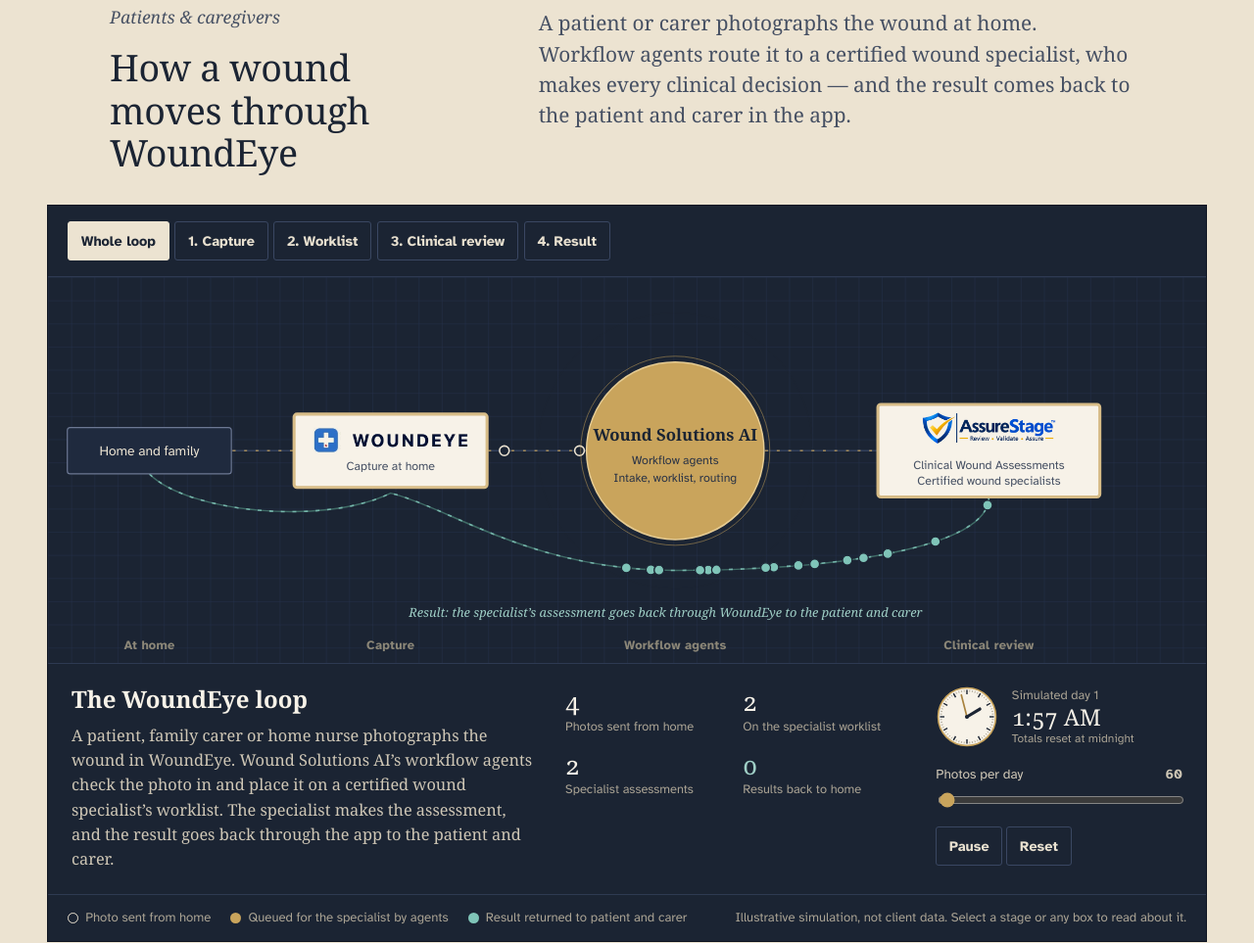
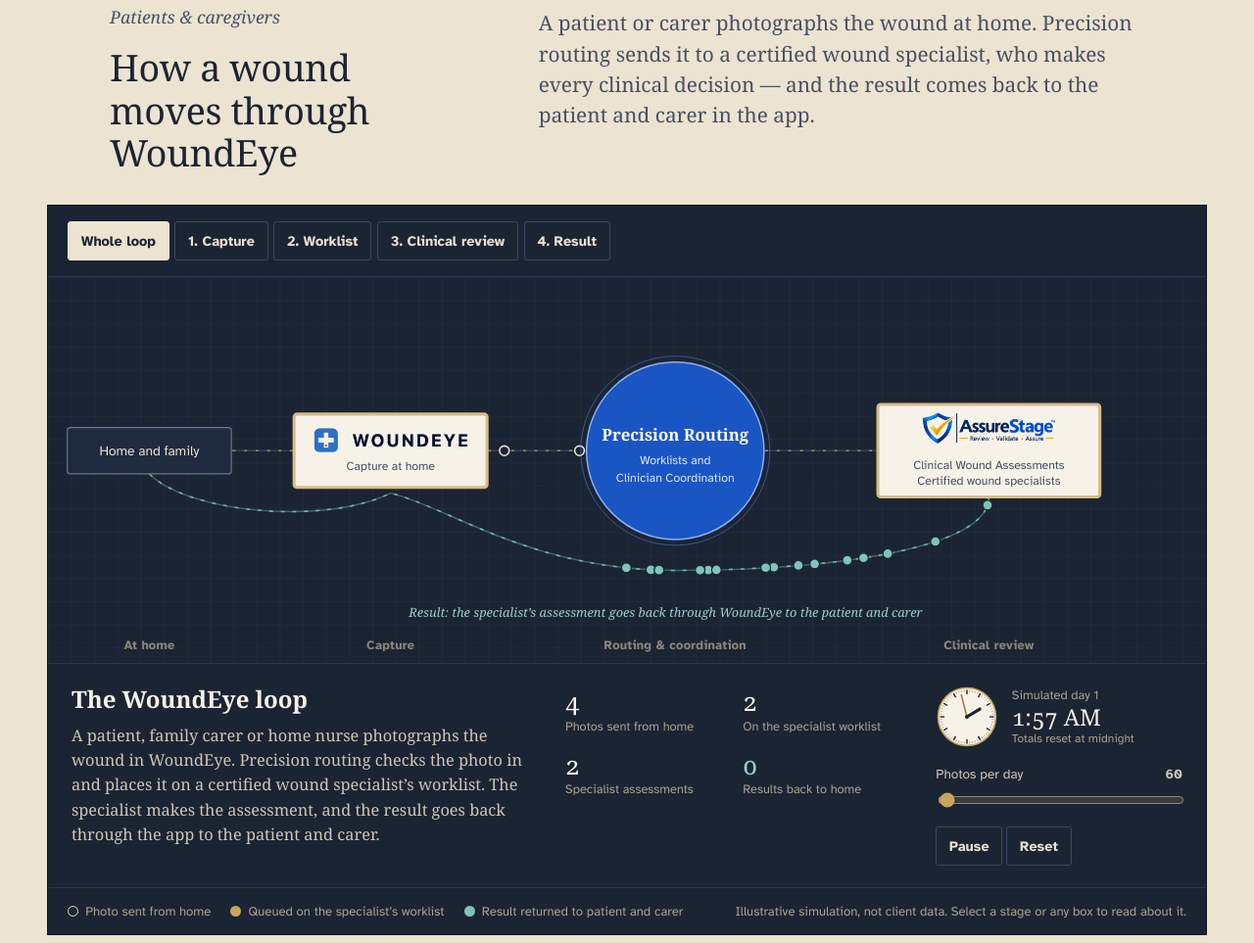
Before and after one commit to TrustedSciences/woundeye-ai.com, a plain HTML site: page index.html in a window 1280 px wide. Shown: the part 3487-4450 px from the top of the page at 98% size. Drawn offline with Linux system fonts and the light colour scheme; animation ran at ten frames a second.

Commit message:
Remove AI and agent language; Precision Routing circle in AssureStage blue
Core node now reads 'Precision Routing / Worklists and Clinician
Coordination'; all panel text, notes, captions and legends use precision
routing and coordination wording instead of AI or agents.

Co-Authored-By: Claude Opus 5.5 <noreply@anthropic.com>
Claude-Session: https://claude.ai/code/session_01R9aSUyF9bMh6Z1mYomoeGy

```diff
--- a/css/styles.css
+++ b/css/styles.css
@@ -760,3 +760,9 @@ main > .hero ~ section:not(.flow-intro) { scroll-margin-top: calc(4.5rem + 1px);
 .uc-head .back-link { margin-bottom: 1.75rem; }
 .uc-flow { margin-top: 2rem; margin-bottom: clamp(2.5rem, 5vw, 4rem); }
 section > .source-note.wrap { margin-top: -2rem; margin-bottom: 2.5rem; display: block; }
+
+/* Precision Routing circle: AssureStage blue */
+.flow .node-core .shape { fill: #1A55C4; stroke: #8FB0EE; stroke-width: 1.5; }
+.flow .node-core text, .flow .node-core .n-label { fill: #FFFFFF; }
+.flow .node-core .n-sub { fill: #DCE6FA; }
+.flow .core-ring, .flow .core-pulse { stroke: #5C8DE4; }
--- a/index.html
+++ b/index.html
@@ -213,7 +213,7 @@
           <p class="kicker">Patients &amp; caregivers</p>
           <h2>How a wound moves through WoundEye</h2>
         </div>
-        <p class="lede">A patient or carer photographs the wound at home. Workflow agents route it to a certified wound specialist, who makes every clinical decision — and the result comes back to the patient and carer in the app.</p>
+        <p class="lede">A patient or carer photographs the wound at home. Precision routing sends it to a certified wound specialist, who makes every clinical decision — and the result comes back to the patient and carer in the app.</p>
       </div>
     </div>
     <div class="wrap flow-wide uc-flow">
@@ -246,7 +246,7 @@
   </div>
   <div class="flow-legend">
     <span><i class="l-raw"></i>Photo sent from home</span>
-    <span><i class="l-read"></i>Queued for the specialist by agents</span>
+    <span><i class="l-read"></i>Queued on the specialist&rsquo;s worklist</span>
     <span><i class="l-result"></i>Result returned to patient and carer</span>
     <span class="flow-foot">Illustrative simulation, not client data. Select a stage or any box to read about it.</span>
   </div>
@@ -296,7 +296,7 @@
           <h2>AssureStage Clinical Wound Assessments</h2>
         </div>
         <div>
-          <p class="lede">AssureStage is Wound Solutions AI’s team of certified wound specialists. When a WoundEye photo arrives, it is an AssureStage specialist — not software — who looks at the wound and decides what it is and what happens next.</p>
+          <p class="lede">AssureStage is our team of certified wound specialists. When a WoundEye photo arrives, it is an AssureStage specialist — not software — who looks at the wound and decides what it is and what happens next.</p>
           <p class="lede">The same team reviews bedside assessments from WoundRounds in hospitals and facilities, catching staging errors, missing measurements and gaps before they reach a survey, a claim or a courtroom.</p>
         </div>
       </div>
@@ -329,15 +329,15 @@
 
       <div class="as-split">
         <div class="as-col">
-          <p class="who">Workflow agents</p>
-          <h3>Handle the routing</h3>
+          <p class="who">Precision routing</p>
+          <h3>Worklists and clinician coordination</h3>
           <ul>
             <li>Check each photo in and confirm it is usable</li>
             <li>File it to the right body site</li>
             <li>Add it to the specialist’s worklist and track it until reviewed</li>
             <li>Send reminders and schedule follow-ups</li>
           </ul>
-          <p class="as-note">They simplify, manage and scale the workflow — and make no clinical decisions.</p>
+          <p class="as-note">It simplifies, manages and scales the workflow — and makes no clinical decisions.</p>
         </div>
         <div class="as-col as-human">
           <p class="who">AssureStage specialists</p>
@@ -496,7 +496,7 @@
           <p class="kicker">Clinicians</p>
           <h2>From worklist to signed assessment</h2>
         </div>
-        <p class="lede">Agents handle intake, filing and follow-up reminders. Your worklist holds only the photos that need your clinical judgement — and every decision you make is recorded under your name.</p>
+        <p class="lede">Precision routing handles intake, filing and follow-up reminders. Your worklist holds only the photos that need your clinical judgement — and every decision you make is recorded under your name.</p>
       </div>
     </div>
     <div class="wrap flow-wide uc-flow">
@@ -529,7 +529,7 @@
   </div>
   <div class="flow-legend">
     <span><i class="l-raw"></i>Photo sent from home</span>
-    <span><i class="l-read"></i>Queued for the specialist by agents</span>
+    <span><i class="l-read"></i>Queued on the specialist&rsquo;s worklist</span>
     <span><i class="l-result"></i>Result returned to patient and carer</span>
     <span class="flow-foot">Illustrative simulation, not client data. Select a stage or any box to read about it.</span>
   </div>
--- a/js/flow.js
+++ b/js/flow.js
@@ -1,4 +1,4 @@
-// How WoundRounds, Wound Solutions AI and AssureStage Clinical Wound Assessments flow together.
+// How WoundRounds, precision routing and AssureStage Clinical Wound Assessments flow together.
 // Self-contained: needs a <div id="wsa-flow"> with the markup from platform.html.
 (function () {
 var FLOW_N = 0;
@@ -20,7 +20,7 @@ function initFlow(root) {
     home:  { label: 'Home and family', stage: 1, kind: 'src', home: true },
     wr:    { label: 'WoundRounds', sub: 'Bedside documentation', stage: 1, kind: 'prod' },
     we:    { label: 'WoundEye', sub: 'Capture at home', stage: 1, kind: 'prod', home: true },
-    ai:    { label: 'Wound Solutions AI', sub: 'Workflow agents', sub2: 'Intake, worklist, routing', stage: 2, kind: 'core', home: true },
+    ai:    { label: 'Precision Routing', sub: 'Worklists and', sub2: 'Clinician Coordination', stage: 2, kind: 'core', home: true },
     cwa:   { label: 'AssureStage', sub: 'Clinical Wound Assessments', sub2: 'Certified wound specialists', stage: 3, kind: 'prod' },
     dash:  { label: 'Care team dashboard', sub: 'Flags and follow-ups', stage: 4, kind: 'out' },
     rec:   { label: 'Defensible record', sub: 'Survey and liability', stage: 4, kind: 'out' },
@@ -56,11 +56,11 @@ function initFlow(root) {
 
   var STAGES = [
     { n: 0, title: 'The whole loop',
-      body: 'Nurses document at the bedside in WoundRounds, and those assessments go straight to our AssureStage Clinical Wound Assessment team. At home, WoundEye captures a photo, and Wound Solutions AI\u2019s workflow agents place it on the specialist\u2019s worklist. Certified wound specialists make every clinical decision. For WoundEye, the specialist\u2019s result goes back through the app to the patient, family carer or home nurse. The result also reaches the care team, the record and the systems that need it, and the next follow-up joins the same wound\u2019s timeline.' },
+      body: 'Nurses document at the bedside in WoundRounds, and those assessments go straight to our AssureStage Clinical Wound Assessment team. At home, WoundEye captures a photo, and precision routing places it on the specialist\u2019s worklist. Certified wound specialists make every clinical decision. For WoundEye, the specialist\u2019s result goes back through the app to the patient, family carer or home nurse. The result also reaches the care team, the record and the systems that need it, and the next follow-up joins the same wound\u2019s timeline.' },
     { n: 1, title: 'Capture',
       body: 'Nurses document at the bedside in WoundRounds: photo, location, measurements and Braden risk, in the facility\u2019s own workflow. At home, a patient or family carer uses WoundEye: one photo on their own mobile device and two taps on a body map.' },
     { n: 2, title: 'Worklist',
-      body: 'For WoundEye submissions, Wound Solutions AI runs workflow agents that do the administrative work. They check that the photo is usable and filed to the right body site, add it to the certified wound specialist\u2019s worklist, track it until it has been reviewed, send reminders and schedule follow-ups. Agents simplify, manage and scale the workflow. They make no clinical decisions.' },
+      body: 'For WoundEye submissions, precision routing, worklists and clinician coordination handle the administrative work. They check that the photo is usable and filed to the right body site, add it to the certified wound specialist\u2019s worklist, track it until it has been reviewed, send reminders and schedule follow-ups. This coordination simplifies, manages and scales the workflow. It makes no clinical decisions.' },
     { n: 3, title: 'AssureStage Clinical Wound Assessment',
       body: 'Certified wound specialists review WoundRounds assessments and WoundEye submissions. They determine wound type and stage, check measurements, compute the PUSH score and screen for infection. A wound with suspected infection is flagged. Every clinical decision is theirs, and the record shows who decided, and when. For WoundEye submissions, the result goes straight back to the patient and carer in the app.' },
     { n: 4, title: 'Act and record',
@@ -99,22 +99,22 @@ function initFlow(root) {
       } }
   };
 
-  // WoundEye-only variant (used on the WoundEye page): home -> WoundEye -> agents -> specialist -> result back home
+  // WoundEye-only variant (used on the WoundEye page): home -> WoundEye -> routing -> specialist -> result back home
   var variant = root.getAttribute('data-variant');
   var LAYOUTS_WE = {
     h: { W: 1200, H: 400, dir: 'h', resultLabel: [640, 352],
-      caps: [[105, 'At home'], [355, 'Capture'], [650, 'Workflow agents'], [975, 'Clinical review']],
+      caps: [[105, 'At home'], [355, 'Capture'], [650, 'Routing & coordination'], [975, 'Clinical review']],
       pos: { home: [105, 180, 170, 48], we: [355, 180, 200, 76], ai: [650, 180, 92], cwa: [975, 180, 230, 96] } },
     v: { W: 400, H: 640, dir: 'v', resultLabel: null,
       pos: { home: [190, 50, 210, 46], we: [190, 160, 210, 68], ai: [190, 340, 82], cwa: [190, 540, 250, 86] } }
   };
   var STAGES_WE = [
     { n: 0, title: 'The WoundEye loop',
-      body: 'A patient, family carer or home nurse photographs the wound in WoundEye. Wound Solutions AI\u2019s workflow agents check the photo in and place it on a certified wound specialist\u2019s worklist. The specialist makes the assessment, and the result goes back through the app to the patient and carer.' },
+      body: 'A patient, family carer or home nurse photographs the wound in WoundEye. Precision routing checks the photo in and places it on a certified wound specialist\u2019s worklist. The specialist makes the assessment, and the result goes back through the app to the patient and carer.' },
     { n: 1, title: 'Capture',
       body: 'One guided photo on any mobile device, two taps on a body map to mark the spot, and a few plain questions about pain and size. Location data and camera details are stripped before the photo is stored.' },
     { n: 2, title: 'Worklist',
-      body: 'Workflow agents do the administrative work. They check that the photo is usable and filed to the right body site, add it to the specialist\u2019s worklist, track it until it has been reviewed, send reminders and schedule follow-ups. They make no clinical decisions.' },
+      body: 'Precision routing and coordination do the administrative work. They check that the photo is usable and filed to the right body site, add it to the specialist\u2019s worklist, track it until it has been reviewed, send reminders and schedule follow-ups. They make no clinical decisions.' },
     { n: 3, title: 'Clinical review',
       body: 'A certified wound specialist reviews the photograph and its location, determines wound type and stage, screens for infection and sets the follow-up. Every clinical decision is theirs, and the record shows who decided, and when.' },
     { n: 4, title: 'Result',
@@ -122,11 +122,11 @@ function initFlow(root) {
   ];
   var STAGES_WE_CLIN = [
     { n: 0, title: 'The specialist\u2019s view of the loop',
-      body: 'Photos arrive from patients and carers at home. Wound Solutions AI\u2019s workflow agents check each one in, file it to the right body site and place it on your worklist. You make the clinical call, and your signed assessment goes back through WoundEye to the patient and carer.' },
+      body: 'Photos arrive from patients and carers at home. Precision routing checks each one in, files it to the right body site and places it on your worklist. You make the clinical call, and your signed assessment goes back through WoundEye to the patient and carer.' },
     { n: 1, title: 'Capture',
       body: 'Each submission arrives with a guided photo, the exact body-map site, the patient\u2019s pain score and a size compared to something familiar. Location data and camera details are stripped before the photo is stored.' },
     { n: 2, title: 'Worklist',
-      body: 'Agents do the administrative work so you don\u2019t have to: they confirm the photo is usable, file it under the right wound site, queue it on your worklist, track it until it is reviewed and send follow-up reminders. They make no clinical decisions.' },
+      body: 'Precision routing and coordination handle the administrative work so you don\u2019t have to: they confirm the photo is usable, file it under the right wound site, queue it on your worklist, track it until it is reviewed and send follow-up reminders. They make no clinical decisions.' },
     { n: 3, title: 'Clinical review',
       body: 'You review the photograph alongside its site and the wound\u2019s photo timeline, determine type and stage, compute the PUSH score, screen for infection and set the follow-up. Every decision is yours, and the record shows who decided, and when.' },
     { n: 4, title: 'Result',
@@ -322,7 +322,7 @@ function initFlow(root) {
     particles.forEach(function (p) { p.el.remove(); }); particles = []; pool = []; paths = {}; nodeEls = {};
 
     svg = el('svg', { viewBox: '0 0 ' + L.W + ' ' + L.H, role: 'img', 'aria-labelledby': uid + '-title ' + uid + '-desc', 'class': 'is-' + L.dir }, stage);
-    el('title', { id: uid + '-title' }, svg).textContent = 'How WoundRounds, Wound Solutions AI and AssureStage Clinical Wound Assessments flow together';
+    el('title', { id: uid + '-title' }, svg).textContent = 'How WoundRounds, precision routing and AssureStage Clinical Wound Assessments flow together';
     el('desc', { id: uid + '-desc' }, svg).textContent = STAGES[0].body;
 
     var defs = el('defs', {}, svg);
@@ -333,7 +333,7 @@ function initFlow(root) {
     // column captions
     var cap = el('g', { 'class': 'flow-caps' }, svg);
     var caps = L.caps ? L.caps : L.dir === 'h'
-      ? [[95, 'Where wounds are seen'], [345, 'Capture'], [612, 'Workflow agents'], [880, 'Clinical review'], [1110, 'Act and record']]
+      ? [[95, 'Where wounds are seen'], [345, 'Capture'], [612, 'Routing & coordination'], [880, 'Clinical review'], [1110, 'Act and record']]
       : [];
     caps.forEach(function (c) { var t = el('text', { x: c[0], y: L.H - 14, 'text-anchor': 'middle' }, cap); t.textContent = c[1]; });
 
@@ -459,7 +459,7 @@ function initFlow(root) {
     hb: 'Members already receiving care at home, where a wound is usually first noticed by family or a home-health aide.',
     pd: 'Post-discharge follow-up: 46% of Medicare patients referred to home health care at hospital discharge get no home health visit within 14 days.',
     ru: 'Members in rural counties with no wound clinic nearby.',
-    cap: 'A guided photo on whatever mobile device the member already owns. Image metadata is stripped and the photo goes to secure storage. Photographs never pass through a third-party AI service.',
+    cap: 'A guided photo on whatever mobile device the member already owns. Image metadata is stripped and the photo goes to secure storage. Photographs are never sent to a third-party analysis service.',
     loc: 'Two taps on a clinical body map, region then zone, so the same site is tracked visit after visit.',
     asx: 'A licensed wound-care clinician reviews the photograph and its location and assesses type, severity and stage. The app itself does not diagnose or treat; every assessment is made by the reviewing clinician.',
     fup: 'The clinician sets the follow-up. The next photo of the same site joins its timeline, building a measurement trend visit by visit.',
@@ -488,8 +488,8 @@ function initFlow(root) {
     cah: 'Specialist-level wound oversight where wound specialists are scarce.',
     home: 'Patients at home, family carers and home nurses. They send the photo through WoundEye, and the specialist\u2019s result comes back to them in the app, in plain language, with guidance and the follow-up date.',
     wr: 'WoundRounds is the bedside tool: easy documentation, tracking and trending, and dashboards of each patient\u2019s risk drivers. Assessments go straight to the AssureStage Clinical Wound Assessment team for review.',
-    we: 'WoundEye: one photo on the mobile device the family already owns, two taps on a body map, and a few plain questions. Workflow agents pass the photo to the certified wound specialist\u2019s worklist, and route the specialist\u2019s result back to the patient and carer in the app.',
-    ai: 'Workflow agents for WoundEye. They check each photo in, file it to the right body site, build and track the specialist\u2019s worklist, send reminders and schedule follow-ups. They make no clinical decisions. Photographs never pass through a third-party AI service.',
+    we: 'WoundEye: one photo on the mobile device the family already owns, two taps on a body map, and a few plain questions. Precision routing passes the photo to the certified wound specialist\u2019s worklist, and route the specialist\u2019s result back to the patient and carer in the app.',
+    ai: 'Precision routing, worklists and clinician coordination for WoundEye. They check each photo in, file it to the right body site, build and track the specialist\u2019s worklist, send reminders and schedule follow-ups. They make no clinical decisions. Photographs are never sent to a third-party analysis service.',
     cwa: 'AssureStage: our certified wound specialists review WoundRounds assessments and WoundEye submissions, determine type and stage, and flag suspected infection. For WoundRounds, every final clinical decision is made by the facility\u2019s clinical staff; for WoundEye, by the specialist.',
     dash: 'Live counts by wound type: flagged, follow-up due and recent. A flag clears only when a later assessment clears it.',
     rec: 'A dated, clinician-signed record with an audit trail written by the database. This is what holds up in a survey or a lawsuit.',
```
